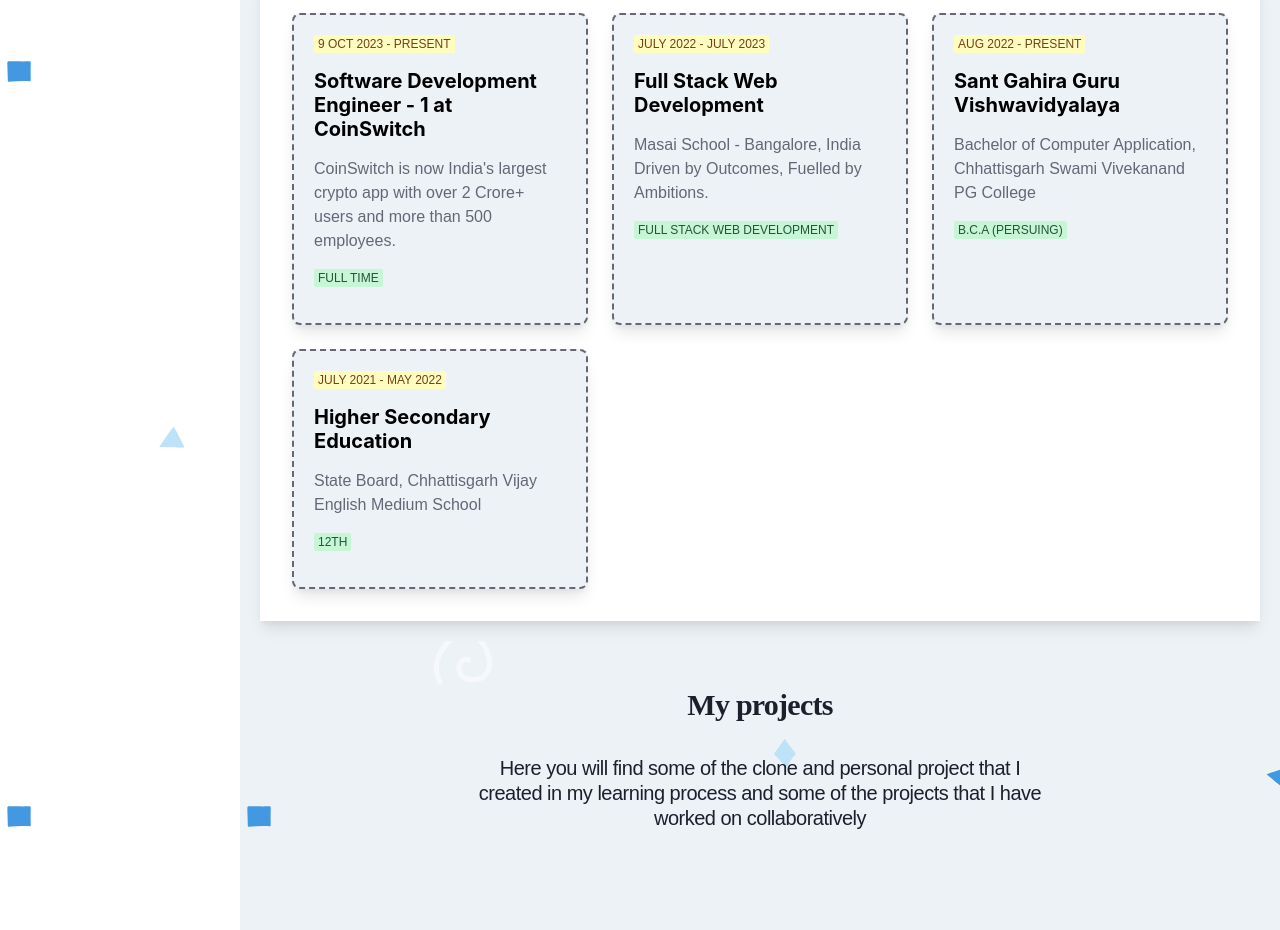
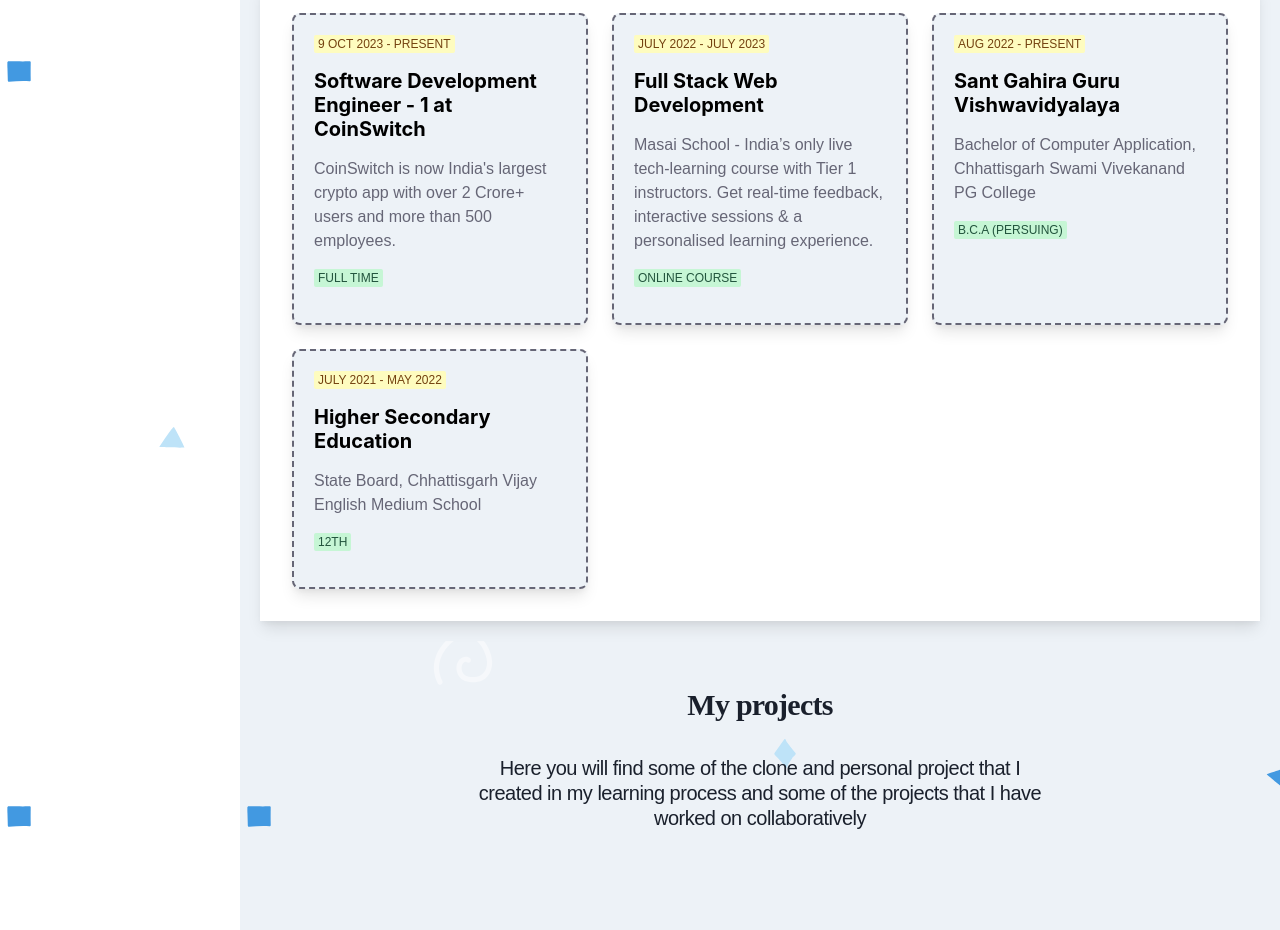
Before and after one commit to hrithikvishwakarma001/hrithikvishwakarma001.github.io, a React (Create React App) app: page / in a window 1280 px wide. Shown: the part 1400-2330 px from the top of the page. Built offline with nearby package versions, Linux system fonts and the light colour scheme; a web font is replaced by a local one.

Commit message:
[feat/UI-changes] : Updated the description in education section

```diff
--- a/src/components/Education.jsx
+++ b/src/components/Education.jsx
@@ -28,8 +28,8 @@ const educationItem = [
     date: "July 2022 - July 2023",
     title: "Full Stack Web Development",
     description:
-      "Masai School - Bangalore, India Driven by Outcomes, Fuelled by Ambitions.",
-    type: "Full Stack Web Development",
+      "Masai School - India’s only live tech-learning course with Tier 1 instructors. Get real-time feedback, interactive sessions & a personalised learning experience.",
+    type: "Online Course",
   },
   {
     date: "9 oct 2023 - Present",
```
